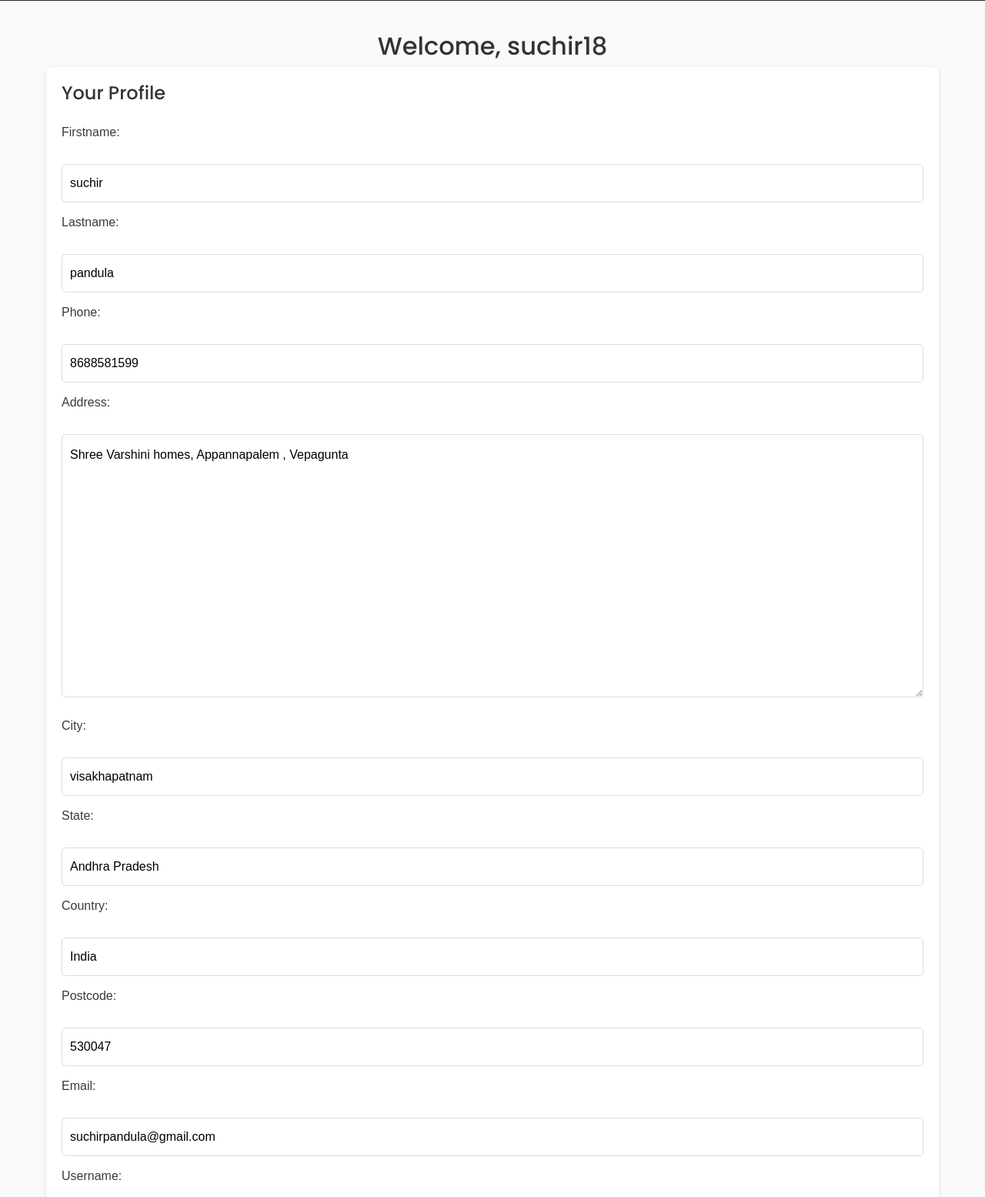
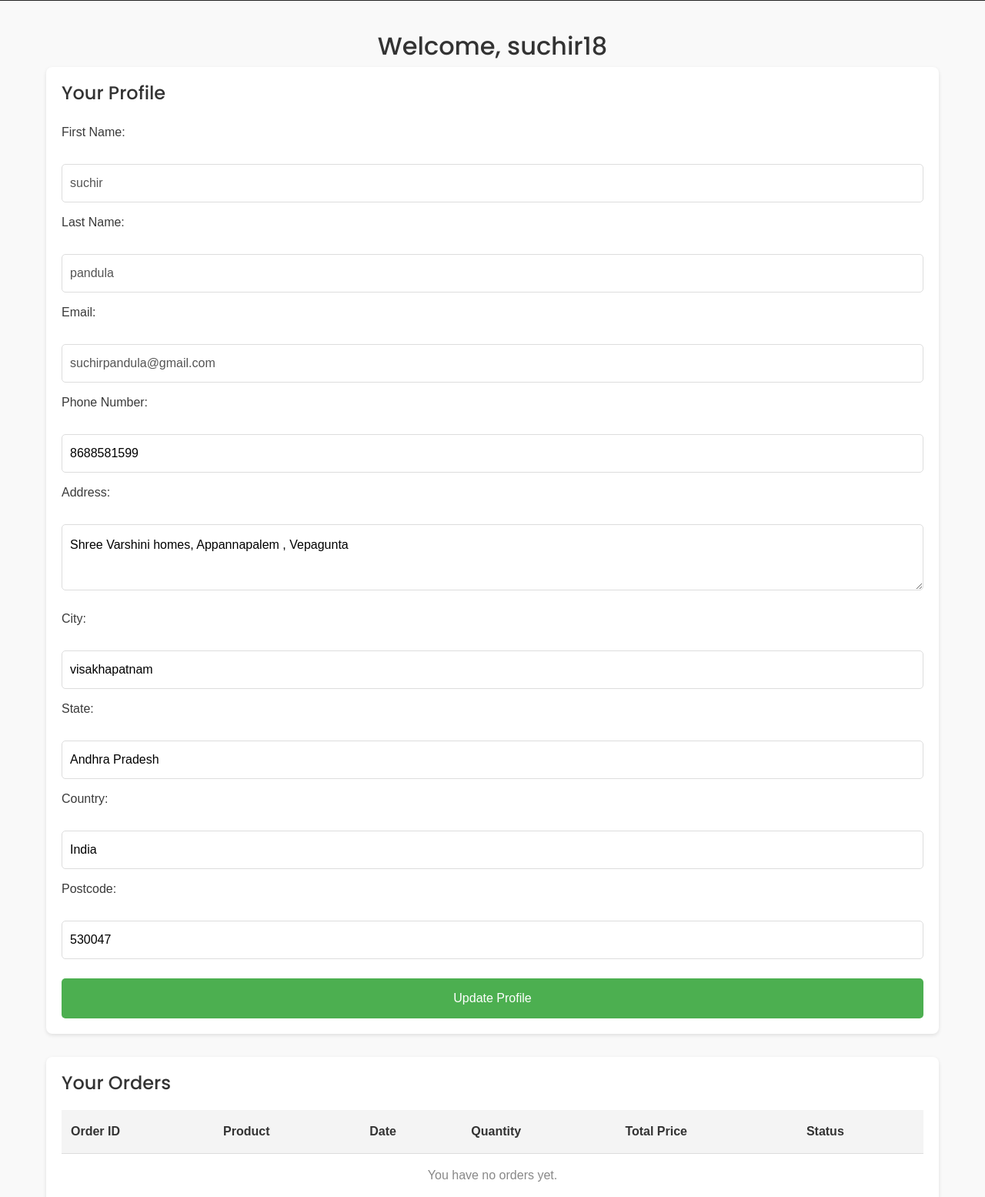
Before and after one commit to suchir-cyber/The_Cart, a Django app: page /my-account/ in a window 1280 px wide. Shown: the part 312-1867 px from the top of the page at 77% size. Run offline with Django 4.2, Linux system fonts and the light colour scheme; a user stored in the database is signed in; data comes from the database, SQL or seed files in the repository; both versions use the stored data as it was after the commit; data that the repository does not hold is empty; some libraries are stand-ins or nearby versions.

Commit message:
made some changes!!checkpoint

```diff
--- a/Ecommerce/templates/Cart/cart_details.html
+++ b/Ecommerce/templates/Cart/cart_details.html
@@ -34,6 +34,7 @@
             <table>
               <thead>
                 <tr>
+                  <th>S.no</th>
                   <th>Image</th>
                   <th>Product Name</th>
                   <th>Until Price</th>
@@ -45,6 +46,7 @@
               <tbody>
                 {% for key,value in request.session.cart.items %}
                 <tr>
+                  <td data-label="S.No">{{ forloop.counter }}</td>
                   <td class="product-thumbnail">
                     <a href="#"
                       ><img
--- a/Ecommerce/templates/Main/account.html
+++ b/Ecommerce/templates/Main/account.html
@@ -9,7 +9,46 @@
         <h3>Your Profile</h3>
         <form method="POST">
             {% csrf_token %}
-            {{ form.as_p }}
+            <!-- Non-editable fields -->
+            <div>
+                <label for="firstname">First Name:</label>
+                <input type="text" id="firstname" name="firstname" value="{{ user.first_name }}" disabled>
+            </div>
+            <div>
+                <label for="lastname">Last Name:</label>
+                <input type="text" id="lastname" name="lastname" value="{{ user.last_name }}" disabled>
+            </div>
+            <div>
+                <label for="email">Email:</label>
+                <input type="email" id="email" name="email" value="{{ user.email }}" disabled>
+            </div>
+
+            <!-- Editable fields -->
+            <div>
+                <label for="phone">Phone Number:</label>
+                <input type="text" id="phone" name="phone" value="{{ user.profile.phone }}">
+            </div>
+            <div>
+                <label for="address">Address:</label>
+                <textarea id="address" name="address">{{ user.profile.address }}</textarea>
+            </div>
+            <div>
+                <label for="city">City:</label>
+                <input type="text" id="city" name="city" value="{{ user.profile.city }}">
+            </div>
+            <div>
+                <label for="state">State:</label>
+                <input type="text" id="state" name="state" value="{{ user.profile.state }}">
+            </div>
+            <div>
+                <label for="country">Country:</label>
+                <input type="text" id="country" name="country" value="{{ user.profile.country }}">
+            </div>
+            <div>
+                <label for="postcode">Postcode:</label>
+                <input type="text" id="postcode" name="postcode" value="{{ user.profile.postcode }}">
+            </div>
+
             <button type="submit">Update Profile</button>
         </form>
     </div>
--- a/Ecommerce/templates/Main/wishlist.html
+++ b/Ecommerce/templates/Main/wishlist.html
@@ -136,6 +136,7 @@
     <table>
         <thead>
             <tr>
+                <th>S.no</th>
                 <th>Image</th>
                 <th>Product</th>
                 <th>Price</th>
@@ -145,6 +146,7 @@
         <tbody>
             {% for item in wishlist_items %}
             <tr>
+                <td data-label="S.No">{{ forloop.counter }}</td>
                 <td data-label="Image">
                     <img src="{{ item.product.image.url }}" alt="{{ item.product.name }}" class="item-image">
                 </td>
```
Also changed, not shown: Ecommerce/db.sqlite3.
